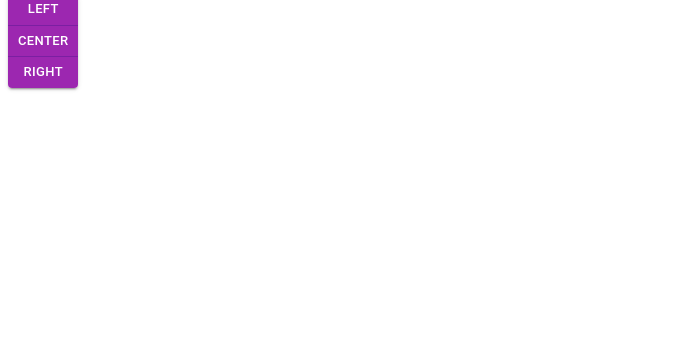
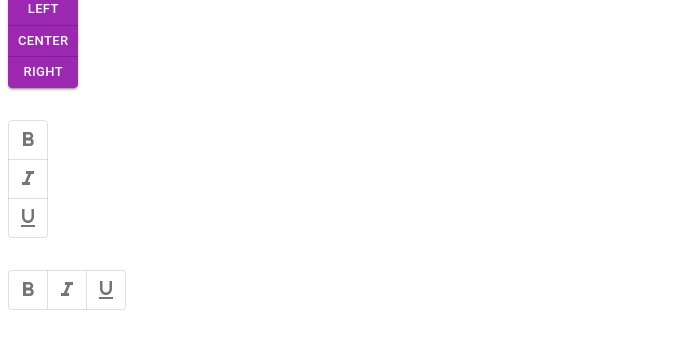
Before and after one commit to AhmadIkbalDjaya/Belajar-Mui, a React (Vite) app: page / in a window 1280 px wide. Shown: the part 294-642 px from the top of the page, without its empty margins (0-693 px from the left). Built offline with nearby package versions, Linux system fonts and the light colour scheme.

Commit message:
6-Toggle Button

```diff
--- a/src/components/MuiButton.jsx
+++ b/src/components/MuiButton.jsx
@@ -1,7 +1,28 @@
-import { Stack, Button, IconButton, ButtonGroup } from "@mui/material";
+import {
+  Stack,
+  Button,
+  IconButton,
+  ButtonGroup,
+  ToggleButtonGroup,
+  ToggleButton,
+} from "@mui/material";
 import SendIcon from "@mui/icons-material/Send";
+import FormatBoldIcon from "@mui/icons-material/FormatBold";
+import FormatItalicIcon from "@mui/icons-material/FormatItalic";
+import FormatUnderlinedIcon from "@mui/icons-material/FormatUnderlined";
+import { useState } from "react";
 
 export const MuiButton = () => {
+  const [formats, setFormats] = useState([]);
+  const [formats2, setFormats2] = useState(null);
+  console.log("format1: ", formats);
+  console.log("format2: ", formats2);
+  const handleFormatChange = (_event, updatedFormats) => {
+    setFormats(updatedFormats);
+  };
+  const handleFormatChange2 = (_event2, updatedFormats2) => {
+    setFormats2(updatedFormats2);
+  };
   return (
     <Stack spacing={4}>
       <Stack spacing={2} direction="row">
@@ -77,6 +98,50 @@ export const MuiButton = () => {
           <Button>Right</Button>
         </ButtonGroup>
       </Stack>
+
+      <Stack direction="row">
+        {/* multi option */}
+        <ToggleButtonGroup
+          aria-label="text formatting"
+          value={formats}
+          onChange={handleFormatChange}
+          size="small"
+          color="success"
+          orientation="vertical"
+        >
+          <ToggleButton value={"bold"} aria-label="bold">
+            <FormatBoldIcon />
+          </ToggleButton>
+          <ToggleButton value={"italic"} aria-label="italic">
+            <FormatItalicIcon />
+          </ToggleButton>
+          <ToggleButton value={"underlined"} aria-label="underlined">
+            <FormatUnderlinedIcon />
+          </ToggleButton>
+        </ToggleButtonGroup>
+      </Stack>
+
+      <Stack direction="row">
+        {/* one option */}
+        <ToggleButtonGroup
+          aria-label="text formatting"
+          value={formats2}
+          onChange={handleFormatChange2}
+          size="small"
+          color="success"
+          exclusive
+        >
+          <ToggleButton value={"bold"} aria-label="bold">
+            <FormatBoldIcon />
+          </ToggleButton>
+          <ToggleButton value={"italic"} aria-label="italic">
+            <FormatItalicIcon />
+          </ToggleButton>
+          <ToggleButton value={"underlined"} aria-label="underlined">
+            <FormatUnderlinedIcon />
+          </ToggleButton>
+        </ToggleButtonGroup>
+      </Stack>
     </Stack>
   );
 };
```
